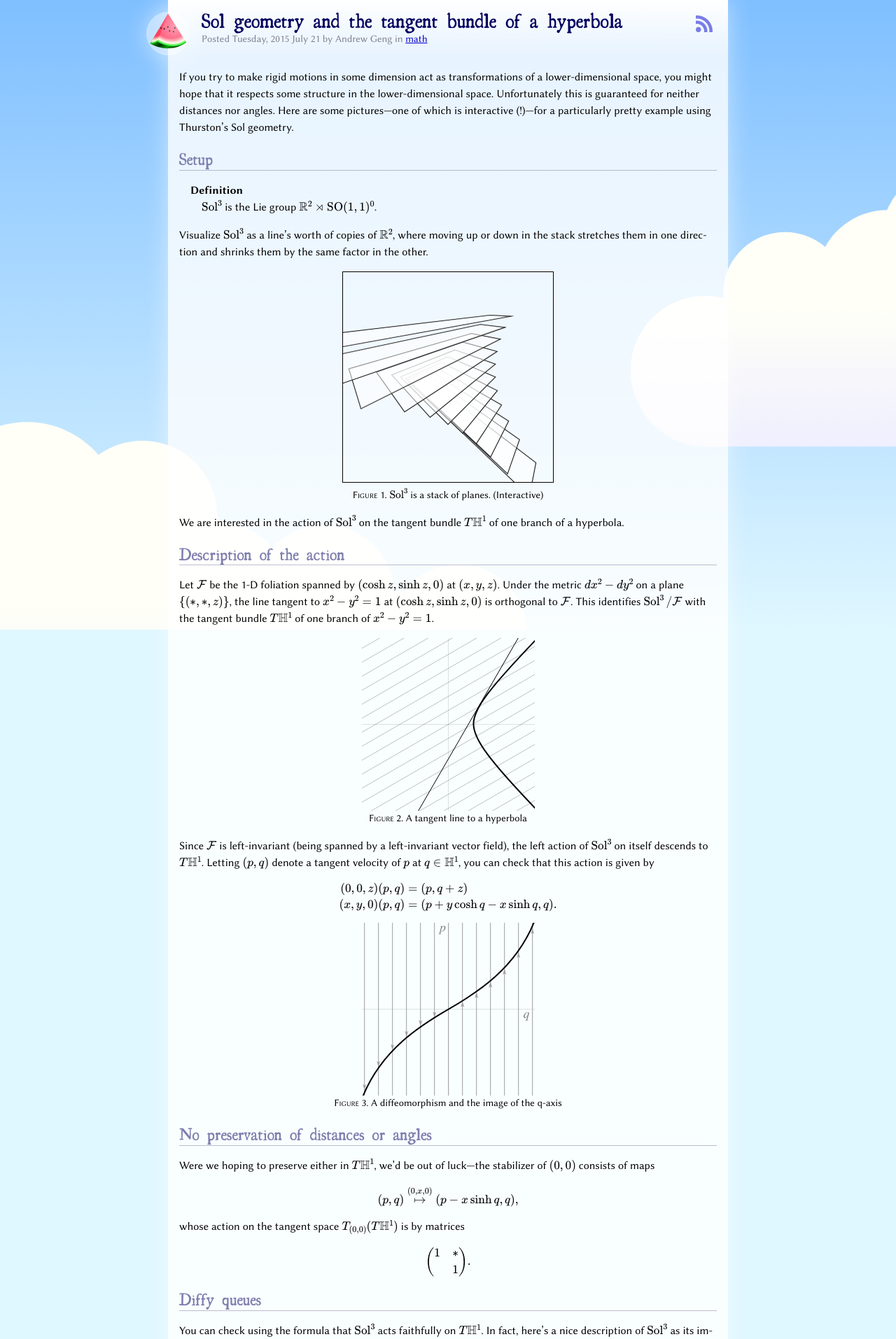
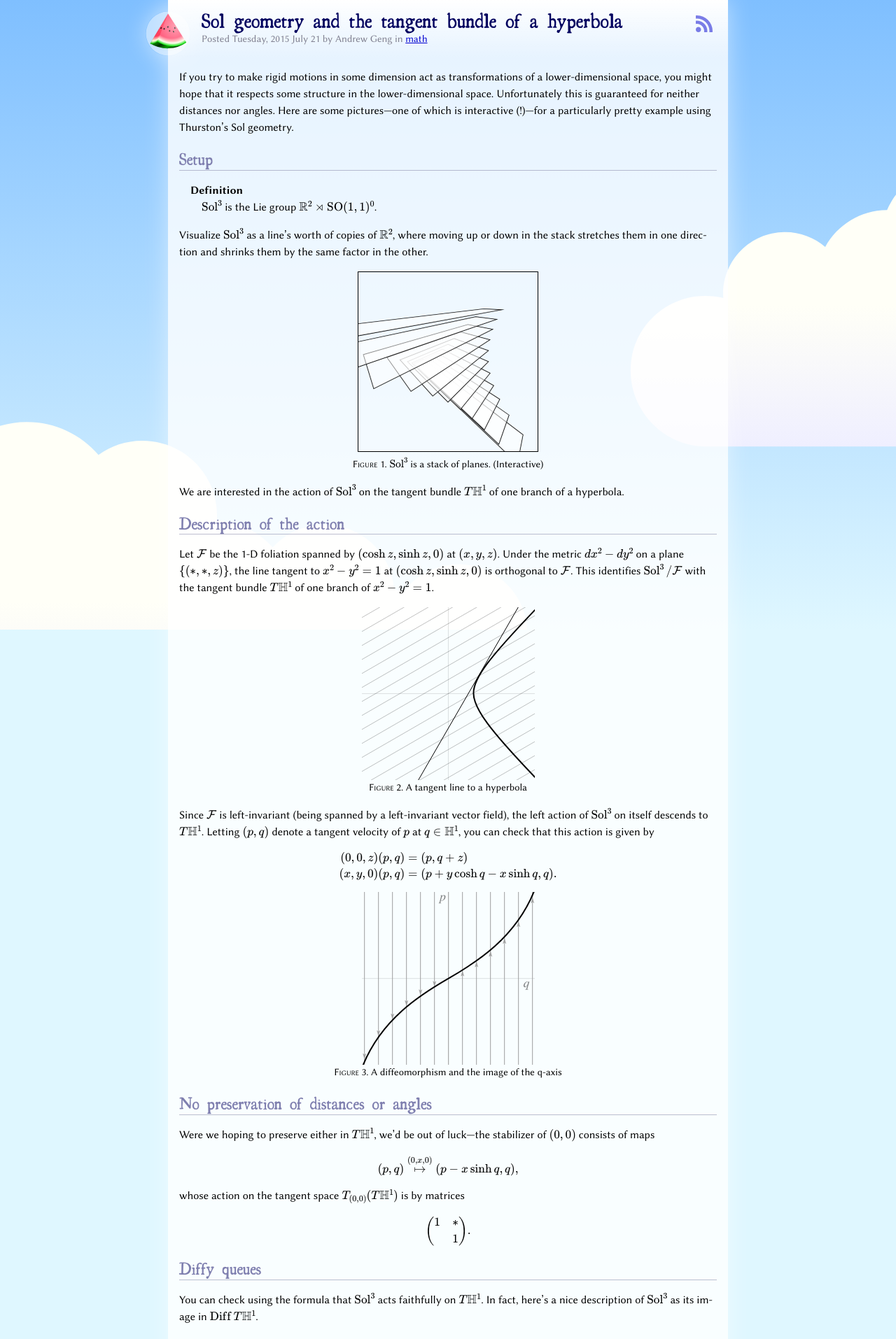
Before and after one commit to pteromys/blog, a Jekyll site: the page built from _posts/2015-07-21-solgeometry.md, in a window 1280 px wide. Shown: the top 1914 px of the page at 70% size. Built offline with Jekyll 4.4.1, drawn with Linux system fonts in a browser that asks for light colours; formulas are drawn with MathJax 3.

Commit message:
Warnings caught by `tidy -xml`.
* Add trailing slashes to self-closing img and link tags.
* Add a missing equals sign in the Sol post.

```diff
--- a/_includes/head.html
+++ b/_includes/head.html
@@ -1,14 +1,14 @@
 <head>
-	<meta charset="utf-8">
-	<meta http-equiv="X-UA-Compatible" content="IE=edge">
-	<meta name="viewport" content="width=device-width, initial-scale=1">
+	<meta charset="utf-8" />
+	<meta http-equiv="X-UA-Compatible" content="IE=edge" />
+	<meta name="viewport" content="width=device-width, initial-scale=1" />
 
 	<title>{{ page.title }}</title>
 
-	<meta name="description" content="{% if page.excerpt %}{{ page.excerpt | strip_html | strip_newlines | truncate: 160 }}{% else %}{{ site.description }}{% endif %}">
+	<meta name="description" content="{% if page.excerpt %}{{ page.excerpt | strip_html | strip_newlines | truncate: 160 }}{% else %}{{ site.description }}{% endif %}" />
 
-	<link rel="stylesheet" type="text/css" href="{{ site.baseurl }}/base.css">
-	<link rel="canonical" href="{{ page.url | replace:'index.html','' | prepend: site.baseurl | prepend: site.url }}">
+	<link rel="stylesheet" type="text/css" href="{{ site.baseurl }}/base.css" />
+	<link rel="canonical" href="{{ page.url | replace:'index.html','' | prepend: site.baseurl | prepend: site.url }}" />
 	<link rel="alternate" type="application/rss+xml" title="{{ site.title }}" href="{{ "/feed.xml" | prepend: site.baseurl | prepend: site.url }}" />
 
 	<script type="text/javascript" src="{{ site.baseurl }}/scripts/html5shiv.min.js"></script>
--- a/_includes/header.html
+++ b/_includes/header.html
@@ -1,5 +1,5 @@
 <header>
-<a id="homelink" href="{{ site.baseurl }}/"><img src="{{ site.baseurl }}/img/slice.svg" alt="Home" title="Home"></a>
+<a id="homelink" href="{{ site.baseurl }}/"><img src="{{ site.baseurl }}/img/slice.svg" alt="Home" title="Home" /></a>
 <div class="iconlinks">
 <a href="{{ site.baseurl }}/feed.xml" title="RSS" class="icon">&#x1f4e1;</a>
 {% comment %}
--- a/_posts/2015-07-21-solgeometry.md
+++ b/_posts/2015-07-21-solgeometry.md
@@ -30,7 +30,7 @@
 
 {::nomarkdown}
 <figure>
-<canvas id="fig_sol3" width"256" height="256" style="border: 1px solid #000;">
+<canvas id="fig_sol3" width="256" height="256" style="border: 1px solid #000;">
 <img src="{{ site.baseurl }}/up/sol3-thumb.png" alt="Sol3 is a stack of planes." />
 </canvas>
 <figcaption>\(\Sol^3\) is a stack of planes. (Interactive)</figcaption>
```
